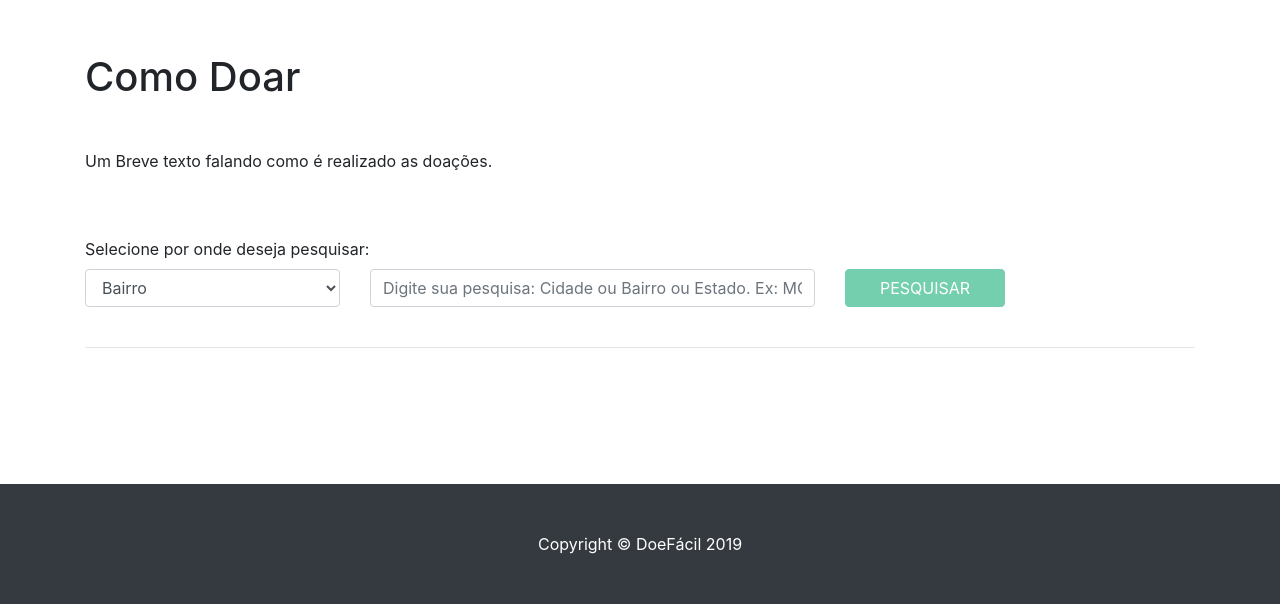
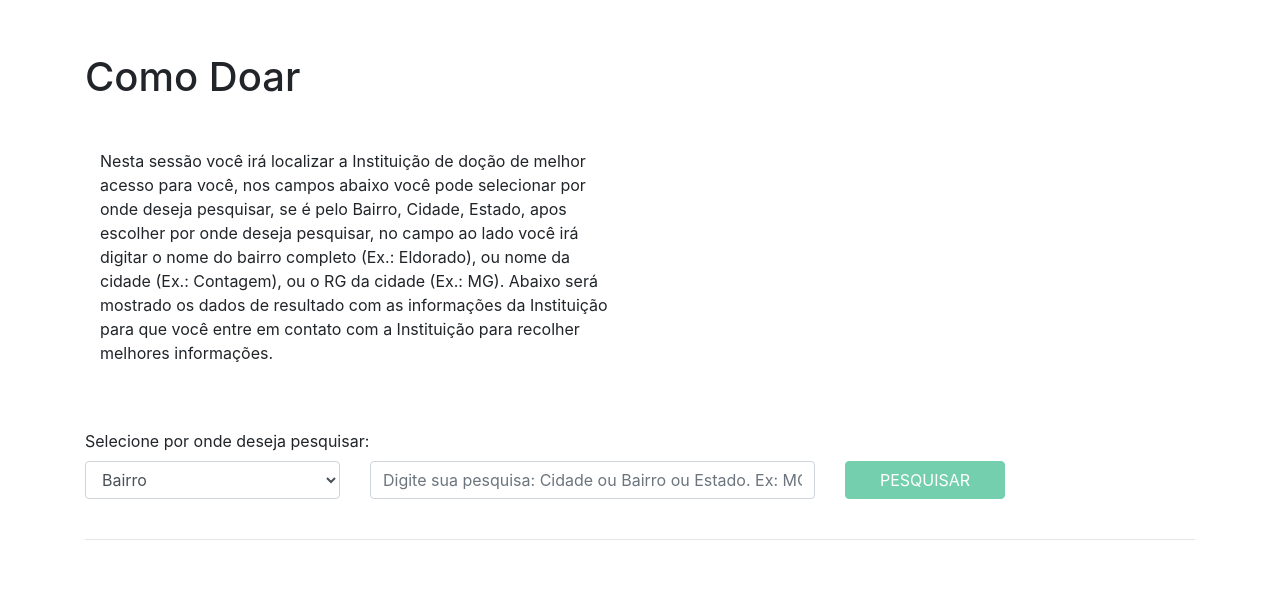
Before and after one commit to icarolettieri/doeFacil, a PHP site: page /comodoar.php in a window 1280 px wide. Shown: the part 99-704 px from the top of the page. Run offline with PHP 8.4, Linux system fonts and the light colour scheme.

Commit message:
atualização do comodoar.html

```diff
--- a/comodoar.php
+++ b/comodoar.php
@@ -56,7 +56,13 @@
   <div class="container">
     <br><br>
     <h1 class="my-5">Como Doar</h1>
-    <p>Um Breve texto falando como é realizado as doações.</p>
+    <p class="col-6">Nesta sessão você irá localizar a Instituição de doção de melhor acesso para você,
+      nos campos abaixo você pode selecionar por onde deseja pesquisar, se é pelo Bairro, Cidade, Estado,
+      apos escolher por onde deseja pesquisar, no campo ao lado você irá digitar o nome do bairro completo (Ex.: Eldorado),
+      ou nome da cidade (Ex.: Contagem), ou o RG da cidade (Ex.: MG).
+      Abaixo será mostrado os dados de resultado com as informações da Instituição para que você entre em contato com a
+      Instituição para recolher melhores informações.
+    </p>
 
     <!-- Portfolio Section -->
     <br><br>
--- a/index.php
+++ b/index.php
@@ -155,8 +155,6 @@
 
     </div>
 
-    <br><hr>
-
     <!-- Portfolio Section
 
     <h2 class="my-5">Conheça os Projetos</h2>
```
